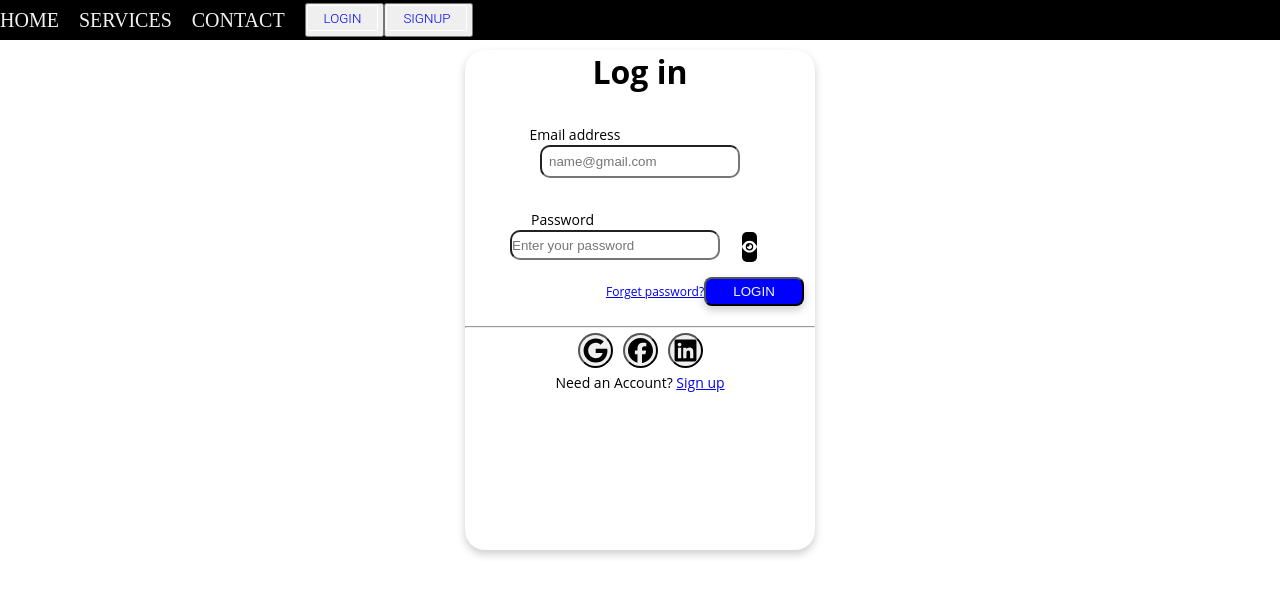
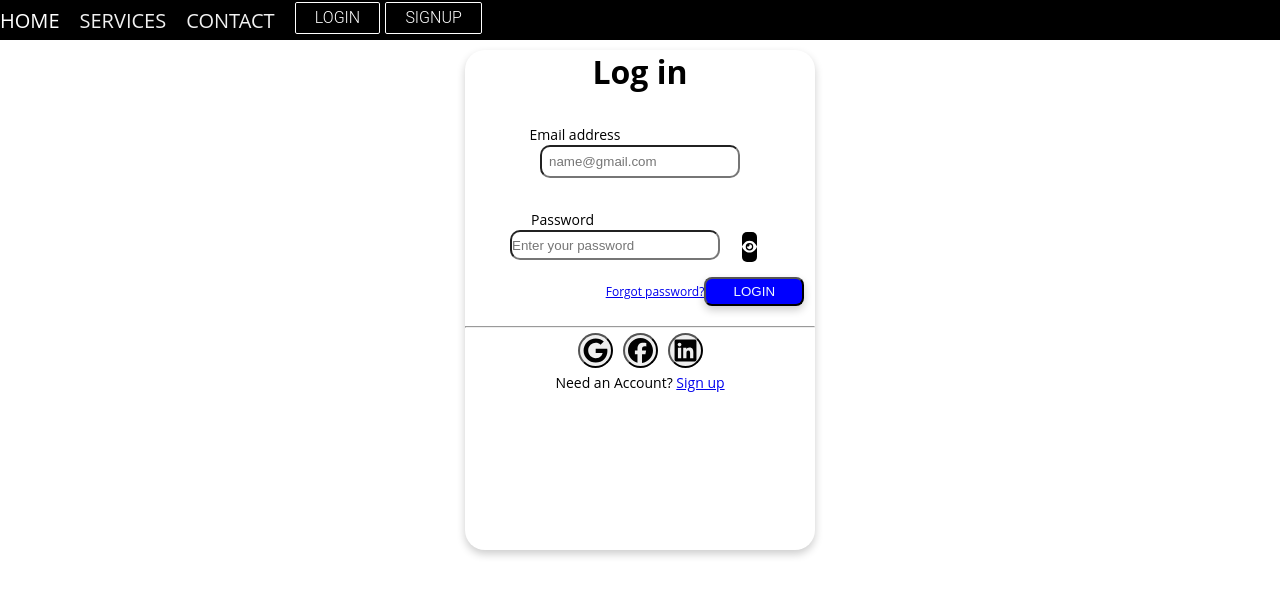
Before and after one commit to muskan612/Login-Page, a React (Create React App) app: page / in a window 1280 px wide. Shown: the top 596 px of the page. Built offline with nearby package versions, Linux system fonts and the light colour scheme.

Commit message:
All pages working

```diff
--- a/src/App.js
+++ b/src/App.js
@@ -10,7 +10,6 @@ function App() {
 		<>
 			<Router>
 				<div className='App'>
-					<Navbar/>
 					<Routes>
 						<Route path='/' element={<Login />} />
 						<Route path='/signup' element={<Signup />} />
--- a/src/components/Home.js
+++ b/src/components/Home.js
@@ -1,9 +1,12 @@
 import React from 'react';
 import Footer from './Footer';
+import Navbar from './Navbar';
 import './Home.css';
 
 const Home = () => {
 	return (
+		<>
+			<Navbar />
 			<div className='container'>
 				<div className='parallax'>
 					<section>Scroll Down</section>
@@ -18,11 +21,12 @@ const Home = () => {
 								webpage, different layers of content or backgrounds move at
 								different speeds, and this creates an optical illusion. Using
 								parallax scrolling is not a new technique. In the early 1980s,
-							game designers working on Super Mario Bros. used parallax graphics
-							to create a sensation of depth. Today, parallax scrolling has
-							become more of a trend in the web design world—and for good
-							reason. Scrolling is easier than clicking, and a well-designed
-							parallax effect engages users to scroll for more information.
+								game designers working on Super Mario Bros. used parallax
+								graphics to create a sensation of depth. Today, parallax
+								scrolling has become more of a trend in the web design world—and
+								for good reason. Scrolling is easier than clicking, and a
+								well-designed parallax effect engages users to scroll for more
+								information.
 							</p>
 							<p>
 								Parallax graphics are ideal for storytelling. Good design is all
@@ -30,16 +34,17 @@ const Home = () => {
 								communicate with our visitors and tell a compelling story about
 								our product, service, or brand. Parallax scrolling allows us to
 								immerse our website visitors in unique online experiences. It’s
-							even possible to create a one-page website where visitors can read
-							an entire story about your product or brand without navigating to
-							multiple pages.
+								even possible to create a one-page website where visitors can
+								read an entire story about your product or brand without
+								navigating to multiple pages.
 							</p>
 						</fieldset>
 					</div>
-				<section>Scroll Up</section>
+					<section style={{ paddingTop: '350px' }}>Scroll Up</section>
 				</div>
 				<Footer />
 			</div>
+		</>
 	);
 };
 
--- a/src/components/Login.js
+++ b/src/components/Login.js
@@ -1,6 +1,6 @@
 import React, { useState } from 'react';
 import './Login.css';
-import '../index.css';
+import Navbar from './Navbar';
 import { Link } from 'react-router-dom';
 import { FontAwesomeIcon } from '@fortawesome/react-fontawesome';
 import {
@@ -29,13 +29,14 @@ const Login = () => {
 
 	return (
 		<div style={{ fontFamily: "'Open Sans', sans-serif" }}>
+			<Navbar />
 			<div className='card'>
 				<h1>Log in</h1>
 				<form id='form1' action='./Home'>
 					<div className='input1'>
-						<lable forHtml='email' className='email '>
+						<label forHtml='email' className='email '>
 							Email address
-						</lable>
+						</label>
 
 						<input
 							type='email'
@@ -46,9 +47,9 @@ const Login = () => {
 						/>
 					</div>
 					<div className='input2'>
-						<lable forHtml='password' className='password'>
+						<label forHtml='password' className='password'>
 							Password
-						</lable>
+						</label>
 						<div className='buttonIn'>
 							<input
 								id='eye'
@@ -66,7 +67,7 @@ const Login = () => {
 					</div>
 
 					<a href='/' id='Forget'>
-						Forget password?
+						Forgot password?
 					</a>
 					<button type='submit' form='form1' className='loginform-button'>
 						LOGIN
--- a/src/components/Navbar.css
+++ b/src/components/Navbar.css
@@ -4,6 +4,7 @@ nav {
     width: 100%;
     height: 40px;
     background: black;
+    z-index: 2;
 }
 
 .list {
@@ -35,7 +36,7 @@ nav {
     text-decoration: none;
     font-family: 'Roboto', sans-serif;
     font-weight: 300;
-    color: none;
+    color: white;
     text-align: center;
     transition: all 0.2s;
 }
--- a/src/components/Navbar.js
+++ b/src/components/Navbar.js
@@ -1,17 +1,25 @@
-import React, {useState} from 'react'
-import './Navbar.css'
+import React, { useState } from 'react';
+import { Link } from 'react-router-dom';
+import './Navbar.css';
 
 export default function Navbar() {
-
-    return (
-      <nav>
-        <ul className="list">
-        <li className="items">Home</li>
-        <li className="items">Services</li>
-        <li className="items">Contact</li>
-        <button><a href = "login" className="btn1">LOGIN</a></button>
-        <button><a href = "signup" className="btn2">SIGNUP</a></button>
-        </ul>
-      </nav>
-    )
-  }
+	return (
+		<nav>
+			<ul className='list'>
+				<li className='items'>
+					<Link to='/home' style={{ textDecoration: 'none', color: 'white' }}>
+						Home
+					</Link>
+				</li>
+				<li className='items'>Services</li>
+				<li className='items'>Contact</li>
+				<Link to='/' className='btn1'>
+					LOGIN
+				</Link>
+				<Link to='/signup' className='btn2'>
+					SIGNUP
+				</Link>
+			</ul>
+		</nav>
+	);
+}
--- a/src/components/Signup.js
+++ b/src/components/Signup.js
@@ -1,6 +1,7 @@
 import React from 'react';
 import './Signup.css';
 import '../index.css';
+import Navbar from './Navbar';
 import { Link } from 'react-router-dom';
 import { FontAwesomeIcon } from '@fortawesome/react-fontawesome';
 import {
@@ -17,17 +18,27 @@ export default function Signup() {
 	};
 	return (
 		<div>
+			<Navbar />
 			<div className='card'>
 				<h1>Sign up</h1>
 				<form action='./Home.js'>
-
 					<div className='input0'>
-						<lable forHtml='email' className='email'>User name</lable>
-						<input type='text' required className='form-control' id='exampleFormControlInput1' placeholder='Enter your username' />
+						<lable forHtml='email' className='email'>
+							User name
+						</lable>
+						<input
+							type='text'
+							required
+							className='form-control'
+							id='exampleFormControlInput1'
+							placeholder='Enter your username'
+						/>
 					</div>
 
 					<div className='input1'>
-						<lable forHtml='email' className='email'>Email address</lable>
+						<lable forHtml='email' className='email'>
+							Email address
+						</lable>
 
 						<input
 							type='email'
@@ -39,7 +50,9 @@ export default function Signup() {
 					</div>
 
 					<div className='input2'>
-						<lable forHtml='password' className='password'>Password</lable>
+						<lable forHtml='password' className='password'>
+							Password
+						</lable>
 
 						<input
 							type='password'
@@ -53,7 +66,9 @@ export default function Signup() {
 					</div>
 
 					<div className='input3'>
-						<lable forHtml='Confirm Password' className='confirmpassword'>Confirm Password</lable>
+						<lable forHtml='Confirm Password' className='confirmpassword'>
+							Confirm Password
+						</lable>
 
 						<input
 							type='password'
@@ -66,7 +81,9 @@ export default function Signup() {
 						/>
 					</div>
 
-					<button type='submit' className='loginform-button'>Sign up</button>
+					<button type='submit' className='loginform-button'>
+						Sign up
+					</button>
 				</form>
 				<hr />
 				<FontAwesomeIcon style={myStyle} icon={faGoogle} />
```
Lines whose indentation alone changed are shown as unchanged.
